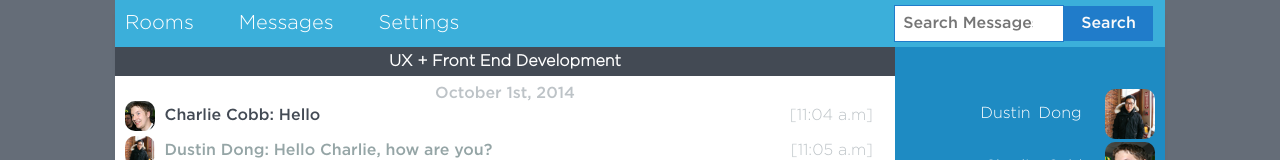
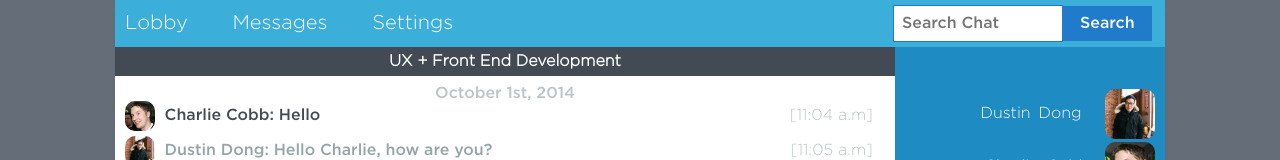
Before and after one commit to dustindong/group-chat-app, a plain HTML site: page index.html in a window 1280 px wide. Shown: the top 160 px of the page. Drawn offline with Linux system fonts and the light colour scheme; files whose address does not match are found by name.

Commit message:
changed rooms to lobby

```diff
--- a/index.html
+++ b/index.html
@@ -13,11 +13,11 @@
 <div id="wrap">
 <div id="header">
   <ul>
-    <li><a href="#">Rooms</a></li>
+    <li><a href="#">Lobby</a></li>
     <li><a href="#">Messages</a></li>
     <li><a href="#">Settings</a></li>
     <li><span class="search-box">
-      <form id="search"><input type="text" placeholder="Search Messages" required><input type="button" value="Search">
+      <form id="search"><input type="text" placeholder="Search Chat" required><input type="button" value="Search">
       </form></span>
     </li>
   </ul>
--- a/style.css
+++ b/style.css
@@ -237,5 +237,5 @@ background: #ccc;
 
 .search-box {
   position: relative;
-  left: 390px;
+  left: 395px;
 }
```
